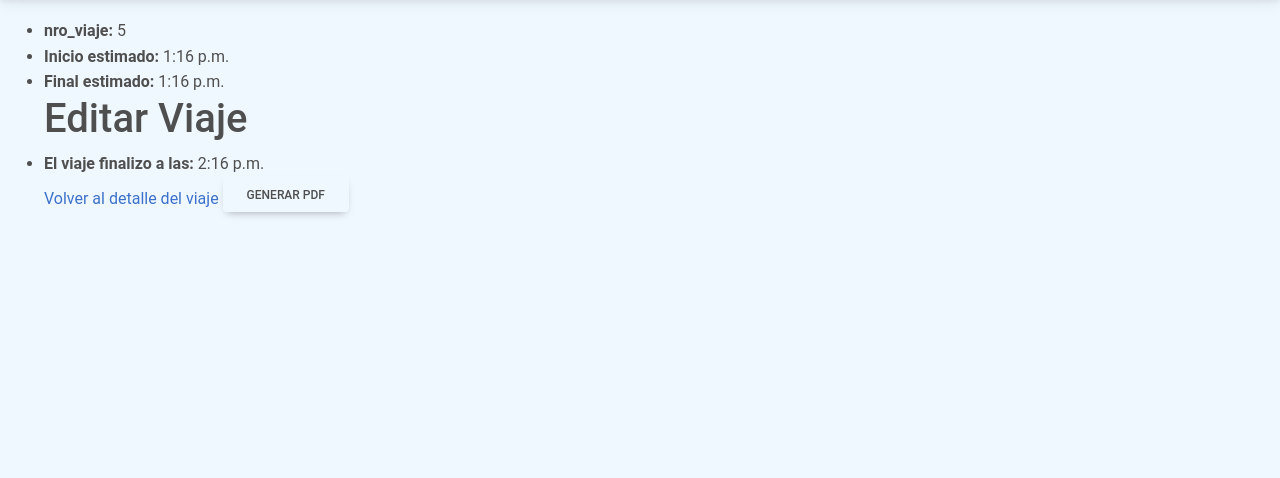
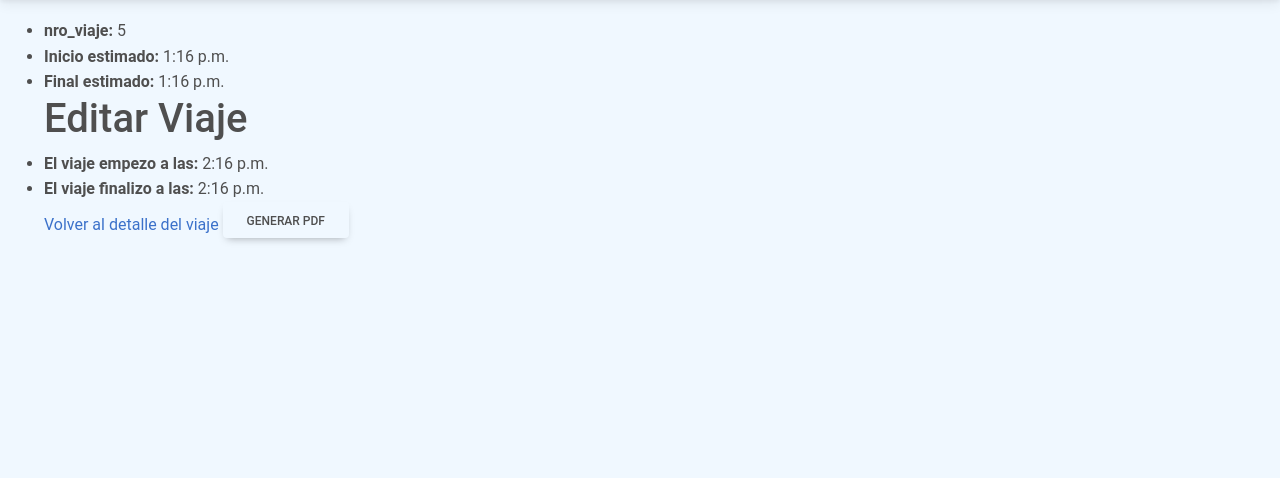
Before and after one commit to Abril-Teo/BusTuristico, a Django app: page /bus/staff/1 in a window 1280 px wide. Shown: the part 82-560 px from the top of the page. Run offline with Django 4.2, Linux system fonts and the light colour scheme; data comes from the database, SQL or seed files in the repository; both versions use the stored data as it was after the commit; some libraries are stand-ins or nearby versions.

Commit message:
arreglo botones act vijae

```diff
--- a/Bus/templates/cambiarHora_viaje.html
+++ b/Bus/templates/cambiarHora_viaje.html
@@ -9,6 +9,7 @@
 
     <body>
         <h1>Editar Viaje</h1>
+        <div>
         {% if viaje.inicio_real == null %}
             <form method="post" action="{% url 'actualizarinicio'%}">
                 {% csrf_token %}
@@ -16,13 +17,16 @@
                 <button type="submit">EMPEZAR VIAJE</button>
             </form>
         {% else %}
+        <li><strong>El viaje empezo a las:</strong> {{ viaje.inicio_real }}</li>
         {% endif %}
         {% if viaje.final_real == null %}
+        {% if viaje.inicio_real != null %}
             <form method="post" action="{% url 'actualizarfinal'%}">
                 {% csrf_token %}
                 <input type="hidden" name="id" value="{{ viaje.id }}">
                 <button type="submit">FINALIZAR VIAJE</button>
             </form>
+        {% endif %}
         {% else %}
             <li><strong>El viaje finalizo a las:</strong> {{ viaje.final_real }}</li>
         {% endif %}
@@ -30,6 +34,7 @@
         {% if viaje.final_real != null and viaje.inicio_real != null %}
             <a href="{% url 'EmitirTicket' %}" class="btn" target="_blank">Generar PDF</a>
         {% endif %}
+    </div>
     </body>
 </ul>
 {% endblock %}
```
Also changed, not shown: db.sqlite3.
